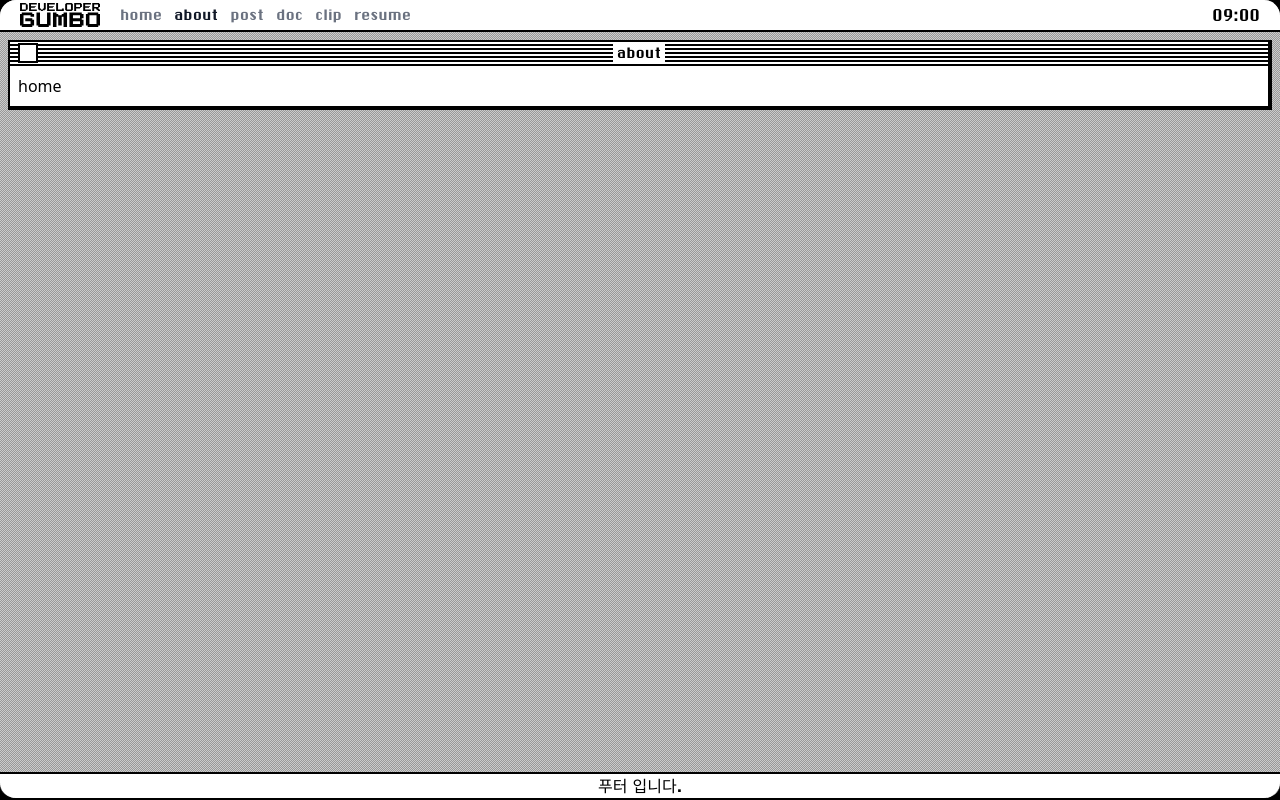
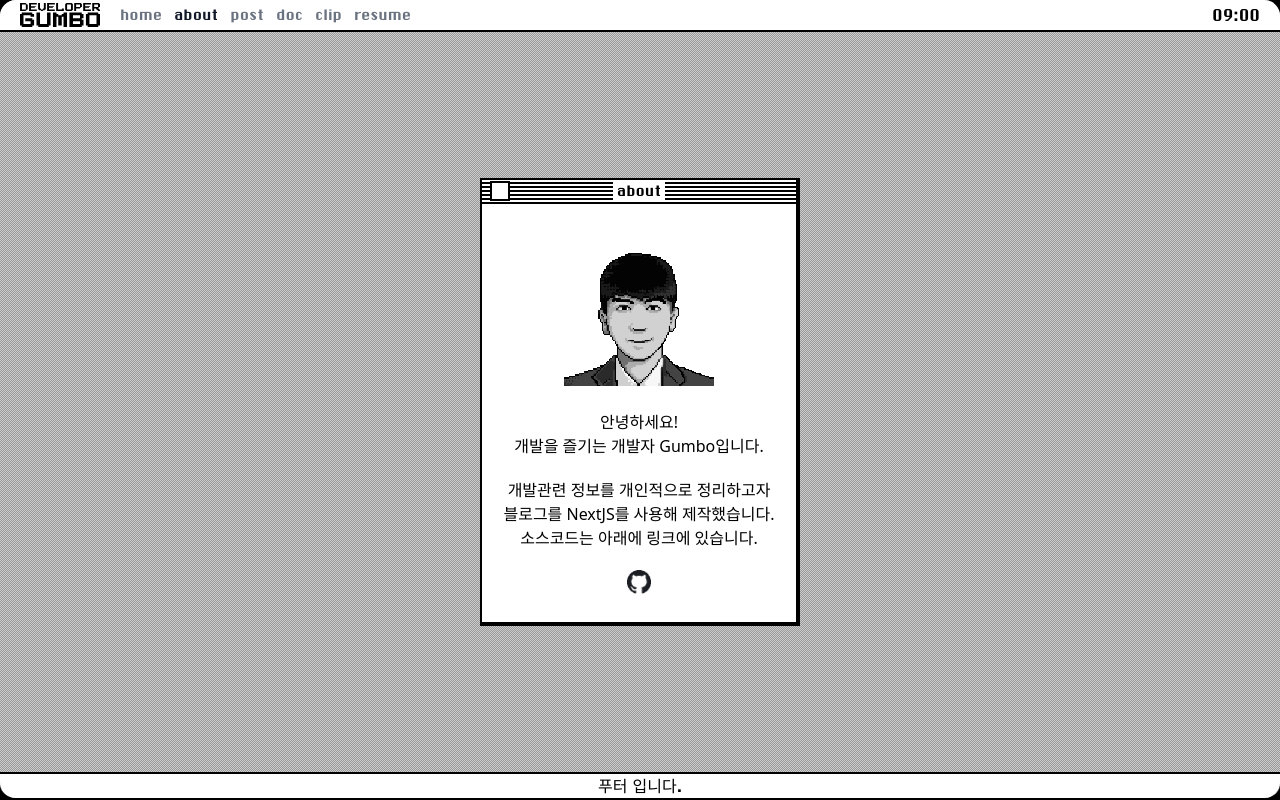
Before and after one commit to GUMBOKIM/gumbo-blog, a Next.js app: page /about in a window 1280 px wide. Built offline with nearby package versions, Linux system fonts and the light colour scheme.

Commit message:
about 작성

```diff
--- a/components/window/WindowDiv.tsx
+++ b/components/window/WindowDiv.tsx
@@ -17,7 +17,7 @@ export default function WindowDiv({
         <div className="window-title">{title}</div>
         <div className="window-fake-btn" />
       </div>
-      <div className="p-2">{children}</div>
+      <div className="w-full p-2">{children}</div>
     </div>
   );
 }
--- a/pages/about.tsx
+++ b/pages/about.tsx
@@ -1,7 +1,34 @@
 import WindowDiv from "@components/window/WindowDiv";
 
 function About() {
-  return <WindowDiv title="about">home</WindowDiv>;
+  return (
+    <WindowDiv title="about" className="absolute relative-center w-80">
+      <img src="/about/profile.png" className="mx-auto my-6" alt="profile" />
+      <h1 className="text-center  mb-5">
+        안녕하세요!
+        <br />
+        개발을 즐기는 개발자 Gumbo입니다.
+      </h1>
+      <p className="text-center mb-5">
+        개발관련 정보를 개인적으로 정리하고자
+        <br />
+        블로그를 NextJS를 사용해 제작했습니다.
+        <br />
+        소스코드는 아래에 링크에 있습니다.
+      </p>
+      <a
+        href="https://github.com/GUMBOKIM/gumbo-blog"
+        target="_blank"
+        rel="bookmark noreferrer"
+      >
+        <img
+          src="/icon/github.png"
+          alt="github"
+          className="mx-auto mb-5 w-6 h-6"
+        />
+      </a>
+    </WindowDiv>
+  );
 }
 
 export default About;
```
Also changed, not shown: public/about/profile.png (added), public/icon/github.png (added).
